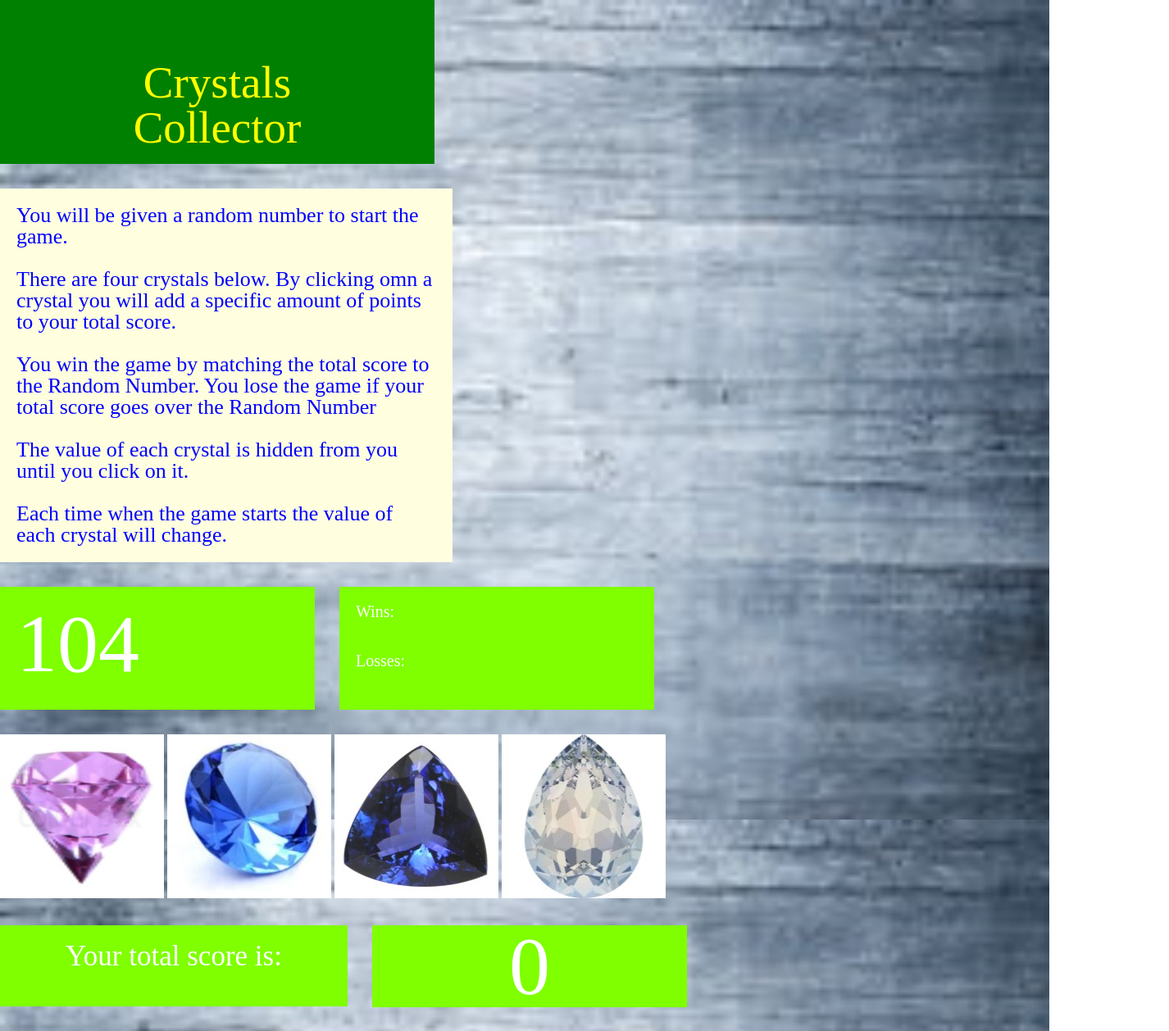
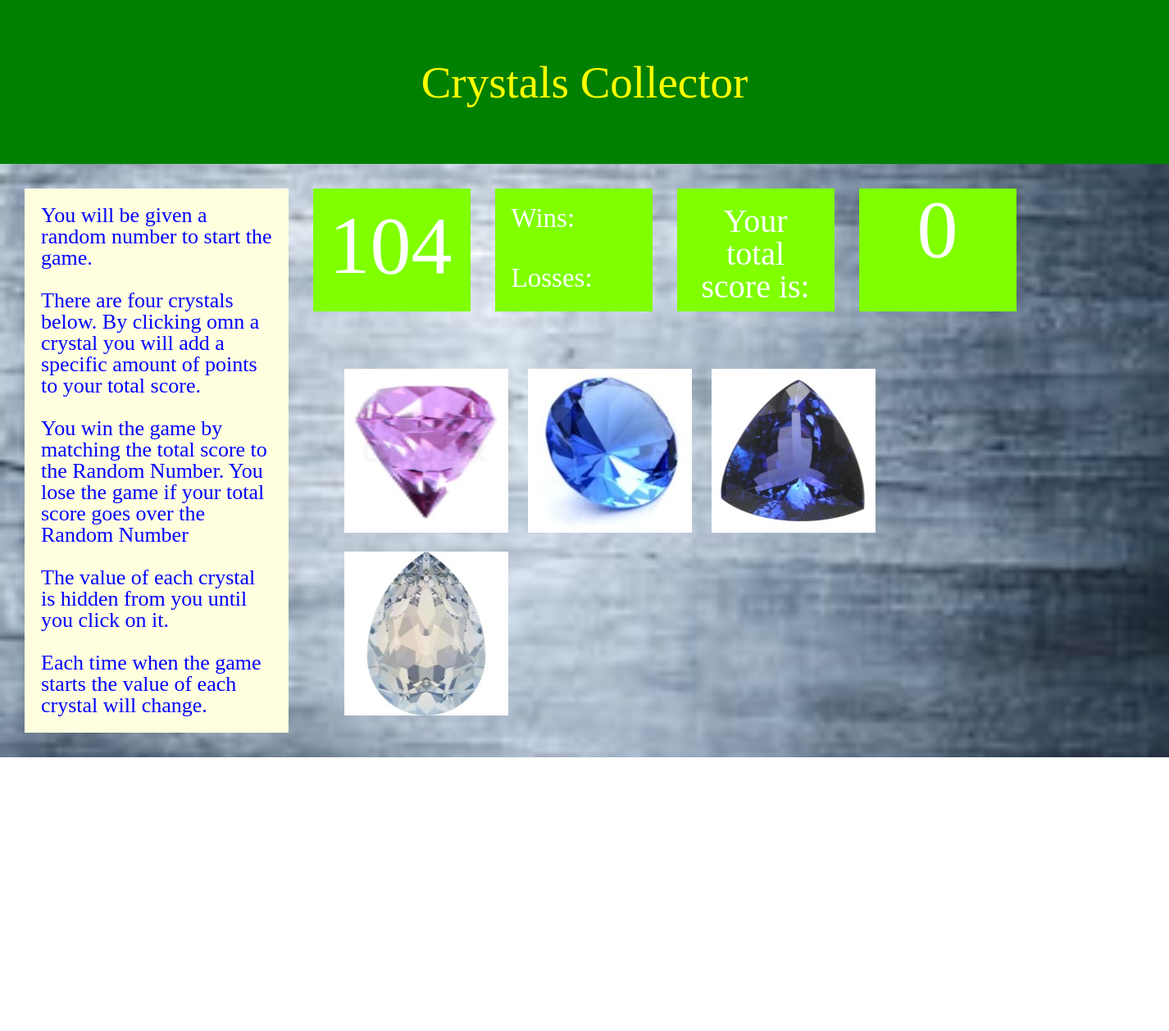
Before and after one commit to onealashley/Crystal-Click-Game, a plain HTML site: page index.html in a window 1280 px wide. Shown: the whole page at 82% size, 1426 px wide, since content can reach past the window. After the commit the page ends 924 px from the top, so only its background shows below. Drawn offline with nearby package versions, Linux system fonts and the light colour scheme.

Commit message:
prettier-ish

```diff
--- a/assets/css/styles.css
+++ b/assets/css/styles.css
@@ -3,7 +3,7 @@ body {
 }
 
 .title {
-    width: 30%;
+    width: 100%;
     background-color: green;
     font-size: 55px;
     height: 54px;
@@ -13,17 +13,18 @@ body {
 }
 
 .instructions {
-    width: 40%;
+    width: 22%;
     background-color: lightyellow;
     height: 40%;
     font-size: 26px;
     padding: 20px;
     color: blue;
-    margin-top: 30px;
+    margin: 30px;
+    float: left;
 }
 
 .box {
-    width:  30%;
+    width:  15%;
     height: 150px;
     background-color: chartreuse;
     color:  white;
@@ -31,6 +32,16 @@ body {
     float: left;
     margin-right: 30px;
     margin-bottom: 30px;
+}
+
+#total {
+    padding: 20px;
+    text-align: center;
+    font-size: 40px;
+}
+
+#diamond, #tanzanite, #opal, #saphire {
+    margin: 10px;
 }
 
 
@@ -41,22 +52,16 @@ body {
 
 #wins, #losses {
     padding: 20px;
-    font-size: 20px;
+    font-size: 33px;
 }
 
 .crystals {
-    width: 100%;
-    clear: both;
+    width: 60%;
+    float: right;
+    margin-top: 30px;
+    margin-right: 8%;
 
-}
 
-.number {
-    width: 30%;
-    height: 100px;
-    background-color: chartreuse;
-    font-size: 100px;
-    float: left;
-    margin-top: 30px;
 }
 
 #score {
@@ -64,17 +69,3 @@ body {
     text-align: center;
     color: white;
 }
-
-.total {
-    width:  30%;
-    height: 59px;
-    background-color: chartreuse;
-    color:  white;
-    margin-top: 30px;
-    margin-bottom: 30px;
-    float: left;
-    margin-right: 30px;
-    padding: 20px;
-    font-size: 35px;
-    text-align: center;
-}
--- a/index.html
+++ b/index.html
@@ -33,6 +33,15 @@
         <p id="losses">Losses: </p>
     </div>
 
+
+    <div class="box">
+        <p id = "total">Your total score is: </p>
+    </div>
+
+    <div class="box">
+        <p id="score">0</p>
+    </div>
+
     <div class="crystals">
         <img src="assets/images/purple-diamond.jpg" id="diamond">
         <img src="assets/images/saphire.jpg" id="saphire">
@@ -40,14 +49,6 @@
         <img src="assets/images/white-opal.jpg" id="opal">
     </div>
 
-    <div class="total">
-        <p>Your total score is: </p>
-    </div>
-
-    <div class="number">
-        <p id="score">0</p>
-    </div>
-
 </body>
 
     <script type="text/javascript" src="assets/javascript/game.js"></script>
```
Also changed, not shown: assets/css/bk-img.jpg (deleted).
